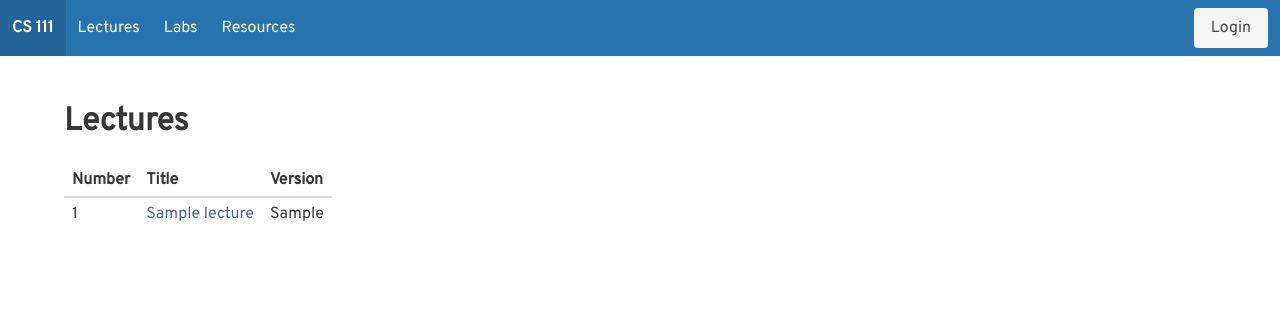
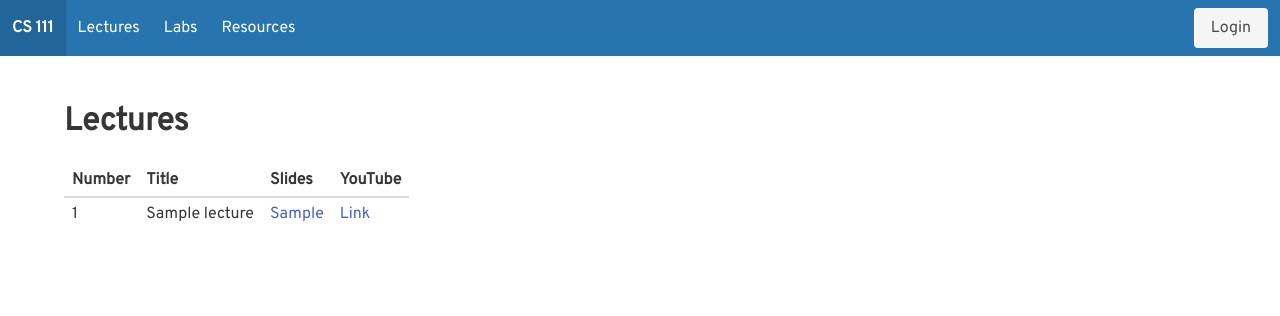
Before and after one commit to tiard/cs-111-website, a Django app: page /lectures/ in a window 1280 px wide. Shown: the top 316 px of the page. Run offline with Django 3.2, Linux system fonts and the light colour scheme; tables that the repository leaves empty hold one stand-in row (values such as "Sample post"); style sheets or scripts are compiled from the project's sources; some web fonts are replaced.

Commit message:
Added YouTube links

```diff
--- a/cs111/django/models.py
+++ b/cs111/django/models.py
@@ -15,6 +15,7 @@ class Lecture(models.Model):
     title = models.CharField(max_length=255)
     version = models.CharField(max_length=255)
     pdf = models.FileField(upload_to='cs111/lectures', storage=OverwriteFileSystemStorage)
+    youtube = models.URLField(blank=True)
 
     def __str__(self):
         return f'{self.title} (Lecture {self.number})'
--- a/cs111/django/templates/cs111/lectures.html
+++ b/cs111/django/templates/cs111/lectures.html
@@ -11,15 +11,17 @@
     <tr>
       <th>Number</th>
       <th>Title</th>
-      <th>Version</th>
+      <th>Slides</th>
+      <th>YouTube</th>
     </tr>
   </thead>
   <tbody>
   {% for lecture in lectures %}
     <tr>
       <td>{{ lecture.number }}</td>
-      <td><a href="{{ lecture.pdf.url }}">{{ lecture.title }}</a></td>
-      <td>{{ lecture.version }}</td>
+      <td>{{ lecture.title }}</td>
+      <td><a href="{{ lecture.pdf.url }}">{{ lecture.version }}</a></td>
+      <td>{% if lecture.youtube %}<a href="{{ lecture.youtube }}">Link</a>{% endif %}</td>
     </tr>
   {% endfor %}
   </tbody>
```
Also changed, not shown: cs111/django/migrations/0004_add_youtube.py (added).
